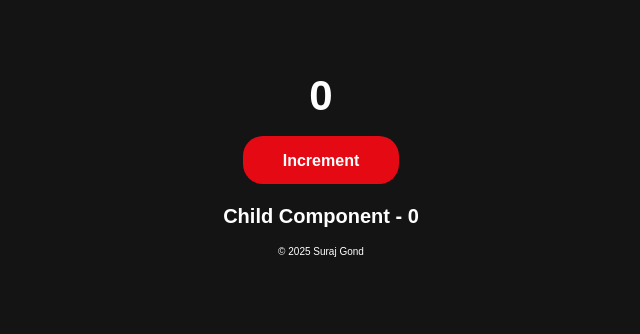
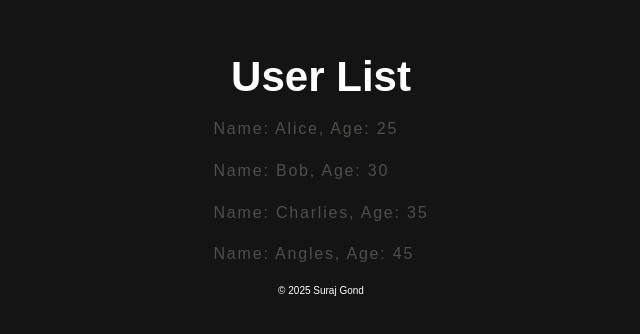
Before and after one commit to surajgond07/my-first-react, a React (Vite) app: page / in a window 1280 px wide. Shown: the part 234-568 px from the top of the page, without its empty margins (319-959 px from the left). Built offline with nearby package versions, Linux system fonts and the light colour scheme.

Commit message:
React State Challenges Completed

```diff
--- a/src/App.jsx
+++ b/src/App.jsx
@@ -5,6 +5,7 @@
 // import "./components/Netflix.css";
 import'./components/Netflix.module.css';
 import {State} from "./components/hooks/State";
+import {DerivedState} from "./components/DericedState";
 
 export default function App() {
   return (
@@ -19,7 +20,8 @@
       </main> */}
         {/* <Eventhandling/> */}
        {/* <EventProps/> */}
-       <State />
+       {/* <State /> */}
+       <DerivedState />
 
 
 
--- /dev/null
+++ b/src/components/DericedState.jsx
@@ -0,0 +1,28 @@
+import {useState} from "react";
+
+export const DerivedState = ()=>{
+    const [users, setUsers] = useState([
+        {name: "Alice", age: 25},
+        {name: "Bob", age: 30},
+        {name: "Charlies", age: 35},
+        {name: "Angles", age: 45},
+    ]);
+
+    return(
+        <div className="main-div">
+            <h1>User List</h1>
+            <ul>
+                {users.map((curElem, index) =>{
+                    return (
+
+                        <li key={index}>{`Name: ${curElem.name}, Age: ${curElem.age}`}</li>
+
+                    )
+                })}
+            </ul>
+
+        </div>
+    )
+
+
+};
```
